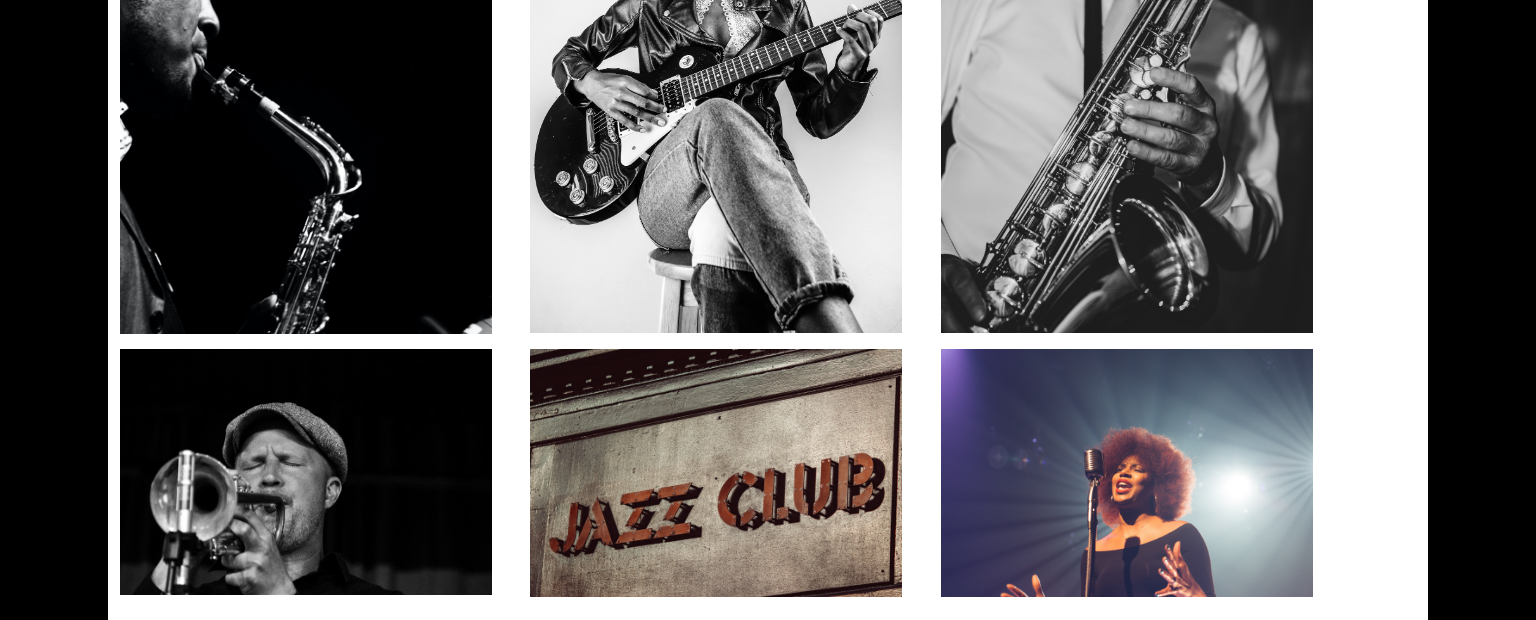
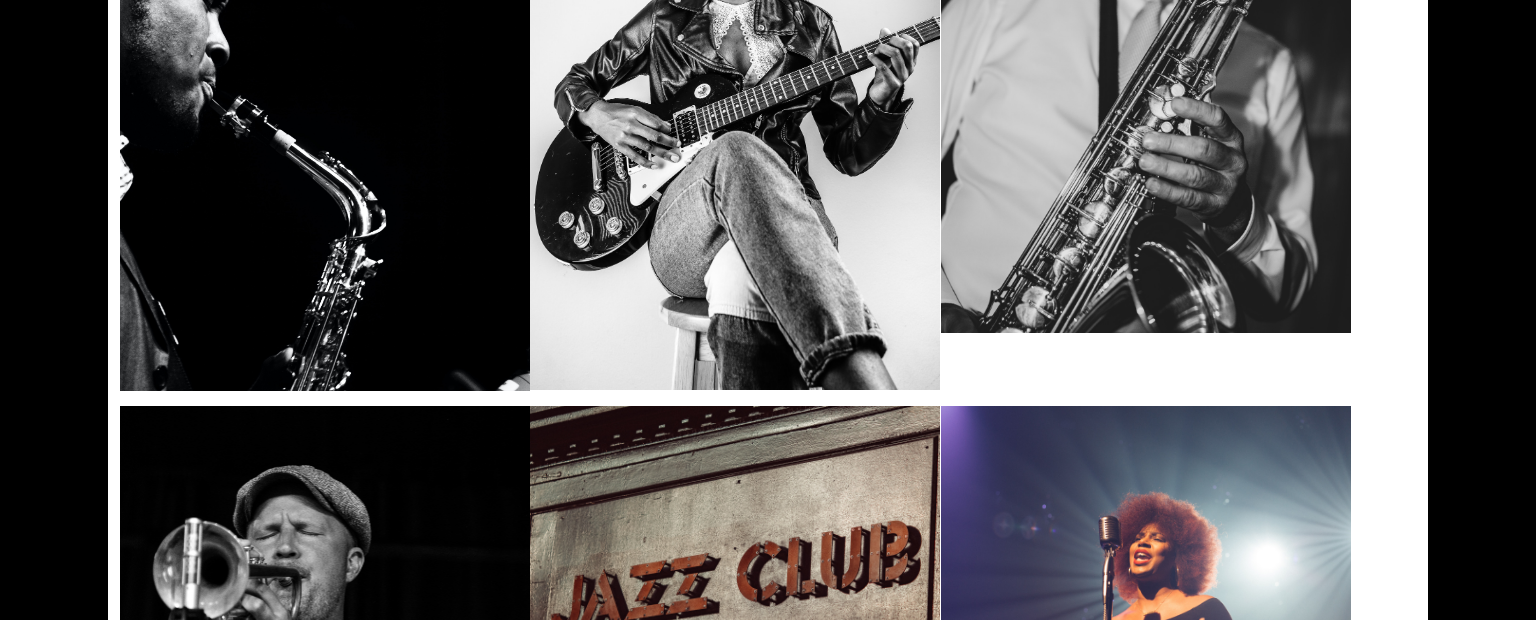
Before and after one commit to uly081219/festival-jazz, a website built with Parcel: page src/index.html in a window 1536 px wide. Shown: the part 303-923 px from the top of the page. Built offline with nearby package versions, Linux system fonts and the light colour scheme.

Commit message:
festival jazz project

```diff
--- a/src/assets/styles/layouts/_home.scss
+++ b/src/assets/styles/layouts/_home.scss
@@ -48,6 +48,10 @@ https://www.mowomo.com/supports-que-es-y-por-que-es-tan-maravilloso/
   @media (min-width: 992px) {
     width: 372px;
   }
+
+  @media (min-width: 1320px) {
+    width: 410px;
+  }
 }
 
 .cut {
```
